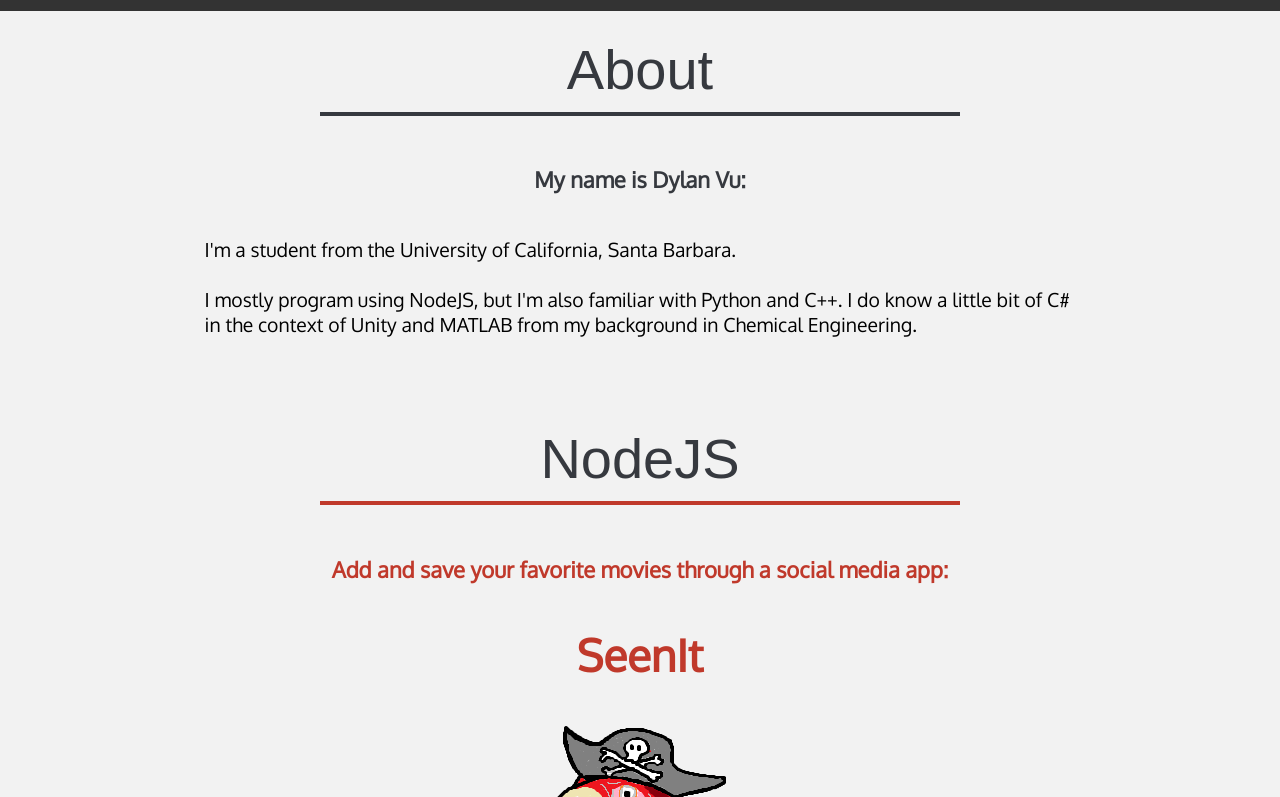
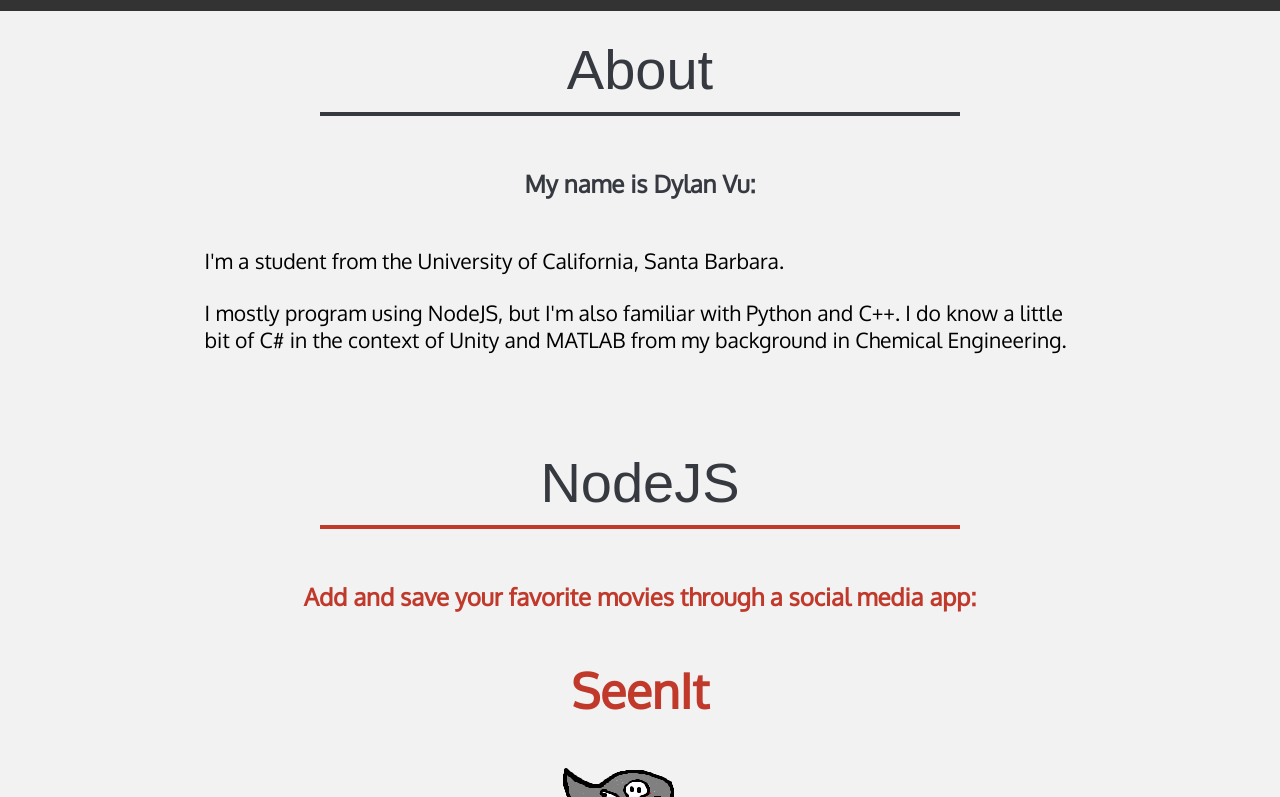
Before and after one commit to dylanvu/dylanvu.github.io, a React (Create React App) app: page / in a window 1280 px wide. Shown: the part 843-1640 px from the top of the page. Built offline with nearby package versions, Linux system fonts and the light colour scheme; a web font is replaced by a local one.

Commit message:
increased font size

```diff
--- a/src/App.css
+++ b/src/App.css
@@ -166,7 +166,7 @@ body {
 /* Style the collapsible content. Note: hidden by default */
 .project-content {
   padding: 0 18px;
-  font-size: 1.1rem;
+  font-size: 1.2rem;
   overflow: hidden;
   transition: max-height 0.2s ease-out;
 }
```
Also changed, not shown: 1 other file (tests, documents, lock files or other folders).
